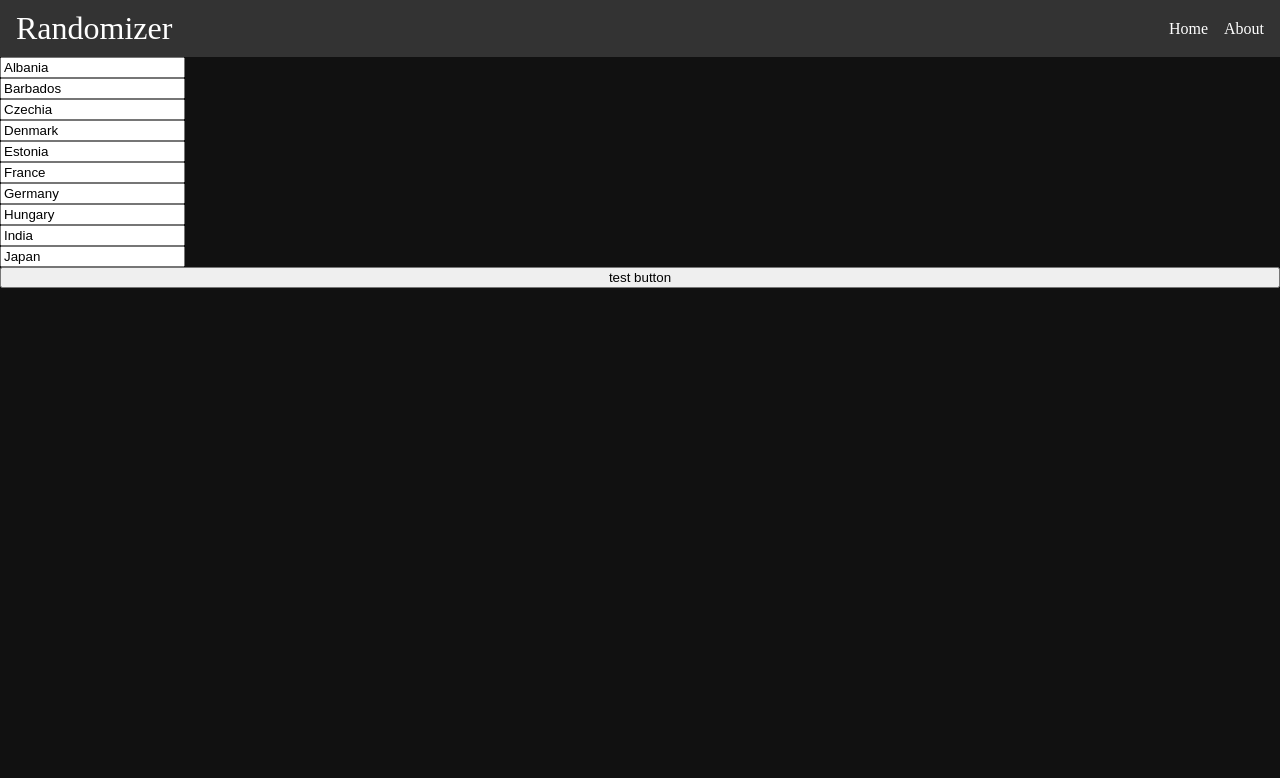
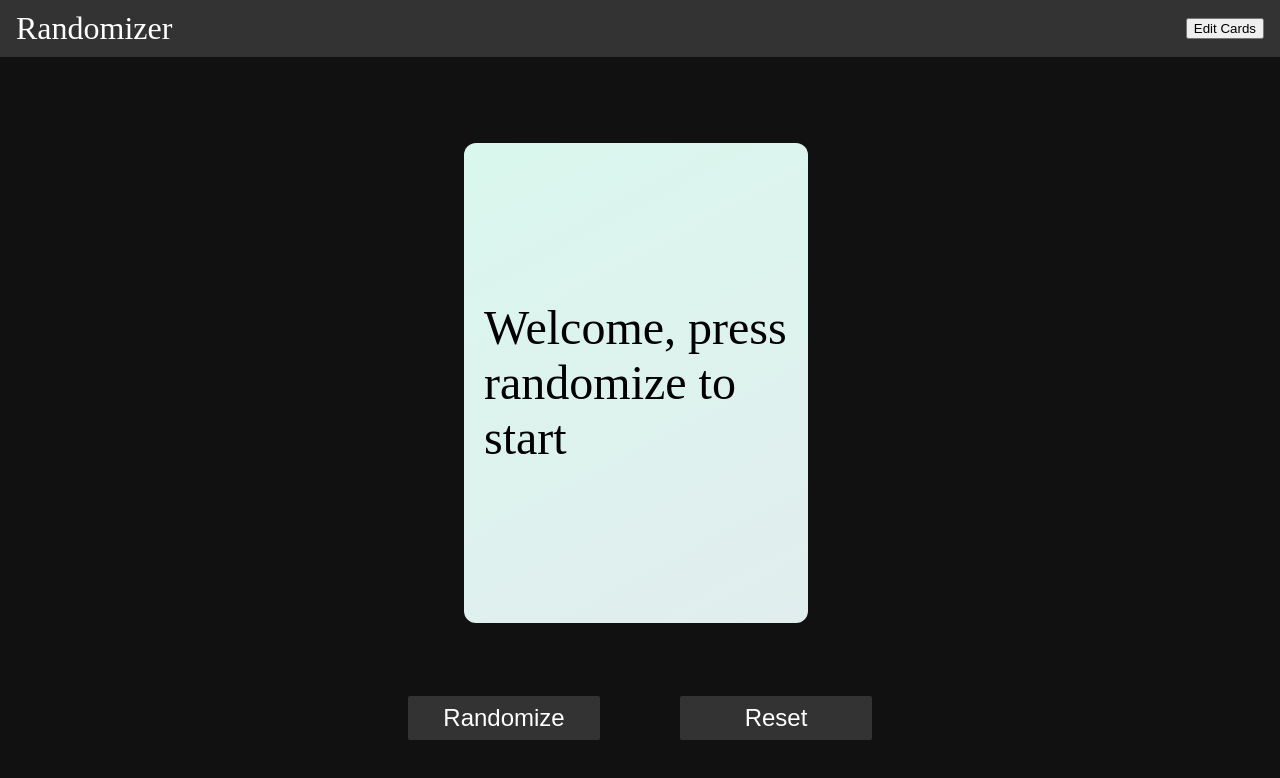
Before and after one commit to zammyk/local-randomizer, a Vue app: page / in a window 1280 px wide. Shown: the top 778 px of the page. Built offline with nearby package versions, Linux system fonts and the light colour scheme; the HTML template or start-up script is replaced by a standard one.

Commit message:
Add toggle for editor

```diff
--- a/src/App.vue
+++ b/src/App.vue
@@ -1,7 +1,8 @@
 <template>
 <main class="main-window">
-  <Navbar></Navbar>
-  <GameEditor></GameEditor>
+  <Navbar @open-card-edit="isGameEditorOpen = !isGameEditorOpen"></Navbar>
+  <Game v-if="!isGameEditorOpen"></Game>
+  <GameEditor v-if="isGameEditorOpen"></GameEditor>
 </main>
 </template>
 
@@ -16,6 +17,11 @@ export default {
     Navbar,
     Game,
     GameEditor
+  },
+  data () {
+    return {
+      isGameEditorOpen: false
+    }
   }
 }
 </script>
--- a/src/components/Navbar.vue
+++ b/src/components/Navbar.vue
@@ -3,12 +3,22 @@
     <div class="container">
         <div class="title">Randomizer</div>
         <div style="margin-left: auto; display: flex; gap: 1rem; align-items: center;">
-            <a href="/">Home</a>
-            <a href="/about">About</a>
+            <button @click="switchToEditor">Edit Cards</button>
         </div>
     </div>
 </nav>
 </template>
+
+<script>
+export default {
+  methods: {
+    switchToEditor () {
+      // The first argument is the event name, and the second is the data you want to pass
+      this.$emit('open-card-edit', 'Open Cards Editor')
+    }
+  }
+}
+</script>
 
 <style scoped>
 .navbar {
--- a/src/store/index.js
+++ b/src/store/index.js
@@ -16,7 +16,6 @@ const store = new Vuex.Store({
   },
   actions: {
     async initCards () {
-      console.log('here')
       fetch('/static/card-content.json')
         .then(response => response.json())
         .then(data => {
```
